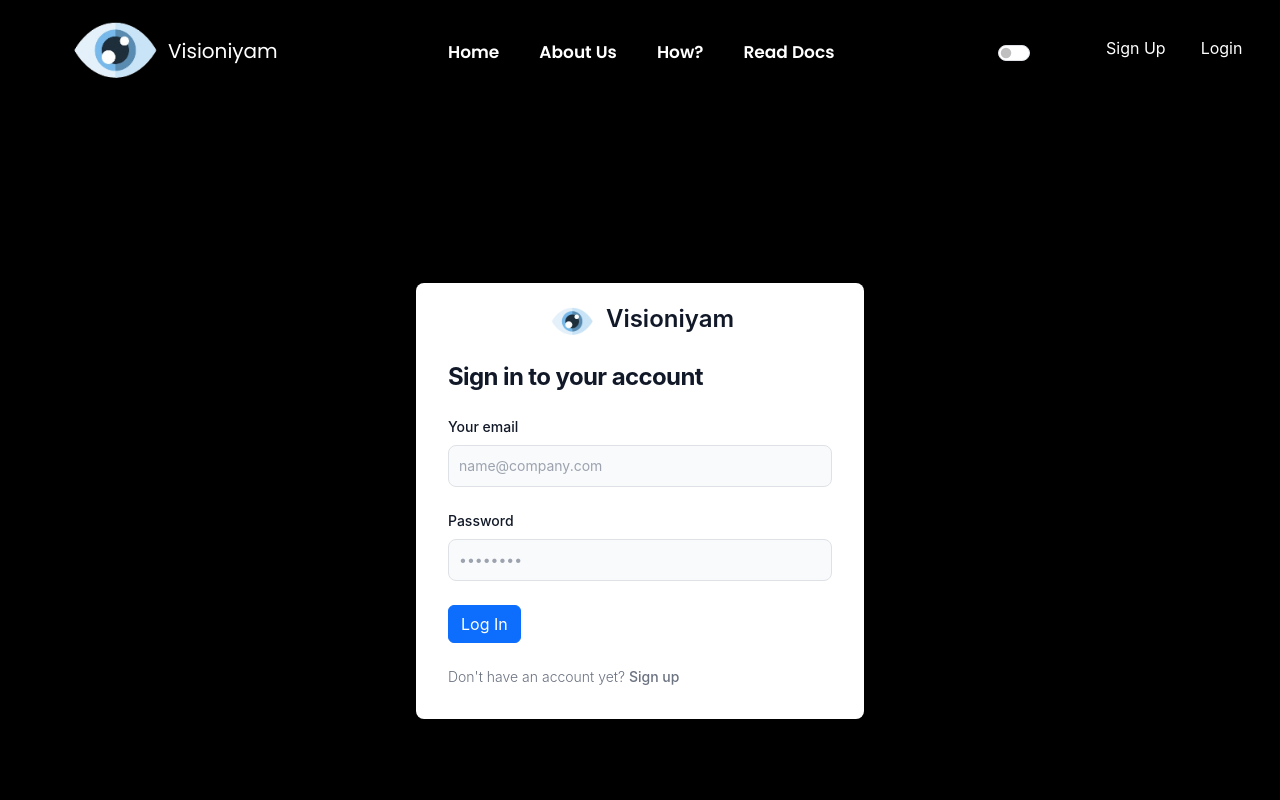
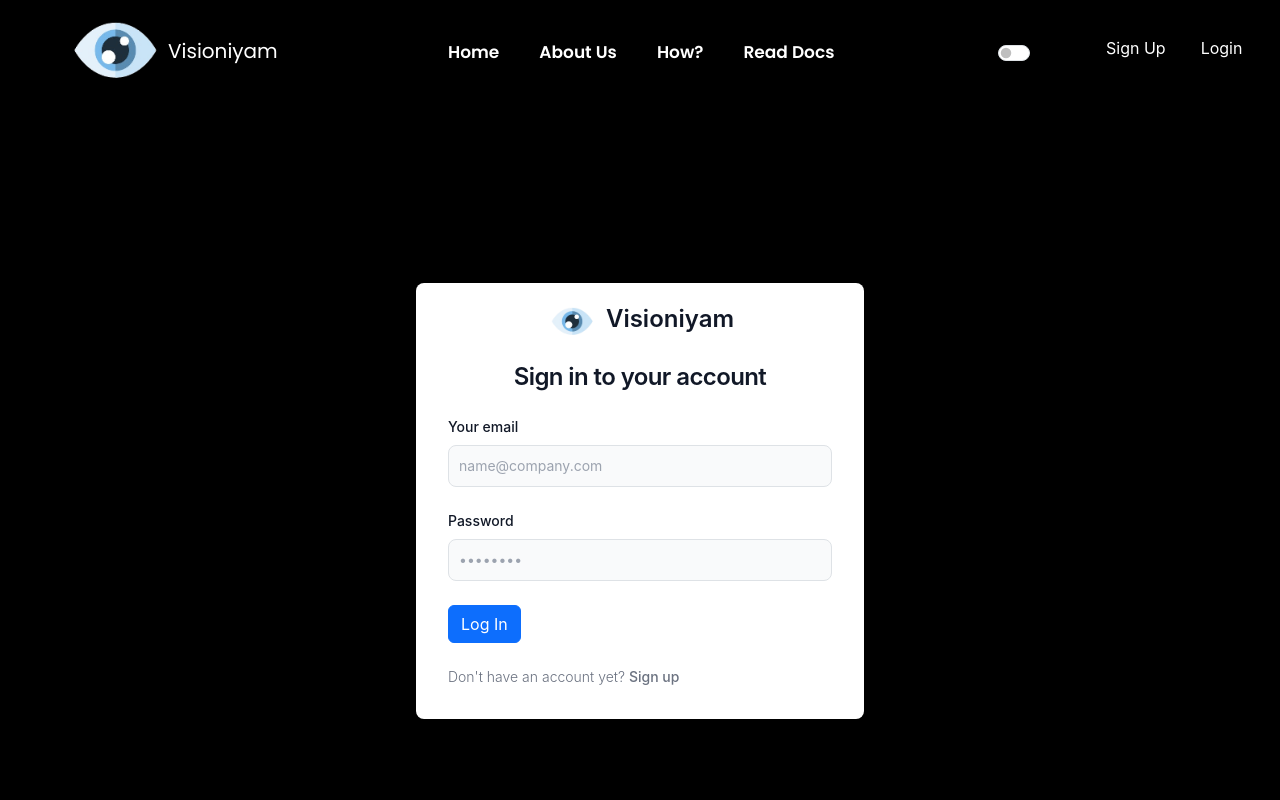
Before and after one commit to Shauryacious/visioniyam, a React (Create React App) app in the folder frontend/: page /login in a window 1280 px wide. Shown: the top 800 px of the page. Built offline with nearby package versions, Linux system fonts and the light colour scheme.

Commit message:
updated the code

```diff
--- a/frontend/src/component/About.js
+++ b/frontend/src/component/About.js
@@ -49,7 +49,6 @@
 </a>
   </div>
 </div>
-   {/* Card 2 */}
    <div class="relative flex flex-col text-gray-700 bg-white shadow-md bg-clip-border rounded-xl w-80 cardhovereffect">
   <div class="relative mx-4 mt-4 overflow-hidden text-gray-700 bg-white shadow-lg bg-clip-border rounded-xl h-80">
     <img src={saurya} alt="profile-picture" />
@@ -88,7 +87,6 @@
 </a>
   </div>
 </div>
-    {/* Card 3 */}
     <div class="relative flex flex-col text-gray-700 bg-white shadow-md bg-clip-border rounded-xl w-80 cardhovereffect">
   <div class="relative mx-4 mt-4 overflow-hidden text-gray-700 bg-white shadow-lg bg-clip-border rounded-xl h-60">
     <img src={karan} alt="profile-picture" />
--- a/frontend/src/component/AboutUs.js
+++ b/frontend/src/component/AboutUs.js
@@ -1,6 +1,6 @@
 import React from 'react';
 import { motion } from 'framer-motion';
-import './../CSS/aboutus.css'; // Import your CSS file for styling
+import './../CSS/aboutus.css';
 import Image from '../images/team.jpg'
 const AboutUs = (props) => {
     return (
--- a/frontend/src/component/Login.js
+++ b/frontend/src/component/Login.js
@@ -55,7 +55,7 @@
               </a>
             </div>
             <div className="p-6 space-y-4 md:space-y-6 sm:p-8">
-              <h1 className="text-xl font-bold leading-tight tracking-tight text-gray-900 md:text-2xl dark:text-white">
+              <h1 className="text-xl font-bold leading-tight tracking-tight text-gray-900 md:text-2xl " style={{textAlign:"center",fontWeight:"600"}}>
                 Sign in to your account
               </h1>
               <form className="space-y-4 md:space-y-6" onSubmit={handleSubmit}>
```
